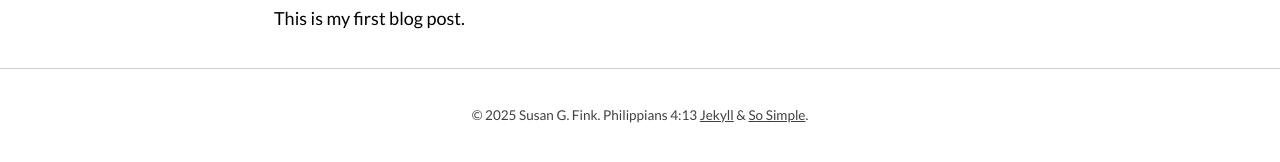
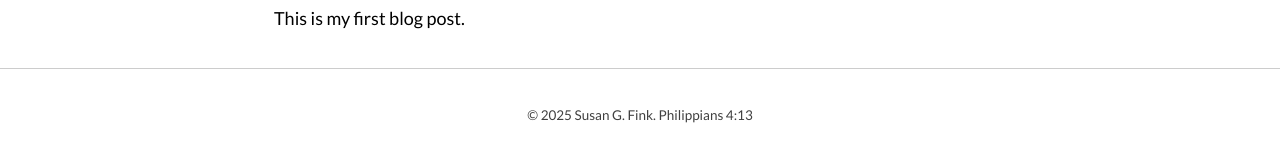
Before and after one commit to susangfink/site, a Jekyll site: the page built from index.md, in a window 1280 px wide. Shown: the part 596-758 px from the top of the page. Built offline with Jekyll 4.4.1, drawn with Linux system fonts in a browser that asks for light colours; nearby versions of some CDN libraries.

Commit message:
Update footer.html

```diff
--- a/_includes/footer.html
+++ b/_includes/footer.html
@@ -18,7 +18,7 @@
     {% if site.copyright %}
       {{ site.copyright | markdownify }}
     {% else %}
-      <p>&copy; {{ site.time | date: '%Y' }} {{ site.name | default: site.title }}. {{ site.data.text[site.locale].powered_by | default: "Philippians 4:13" }} <a href="https://jekyllrb.com" rel="nofollow">Jekyll</a> &amp; <a href="https://github.com/mmistakes/so-simple-theme" rel="nofollow">So Simple</a>.</p>
+      <p>&copy; {{ site.time | date: '%Y' }} {{ site.name | default: site.title }}. {{ site.data.text[site.locale].powered_by | default: "Philippians 4:13" }}</p>
      <!-- <p>&copy; {{ site.time | date: '%Y' }} {{ site.name | default: site.title }}. {{ site.data.text[site.locale].powered_by | default: "Powered by" }} <a href="https://jekyllrb.com" rel="nofollow">Jekyll</a> &amp; <a href="https://github.com/mmistakes/so-simple-theme" rel="nofollow">So Simple</a>.</p>
        -->
     {% endif %}
```
